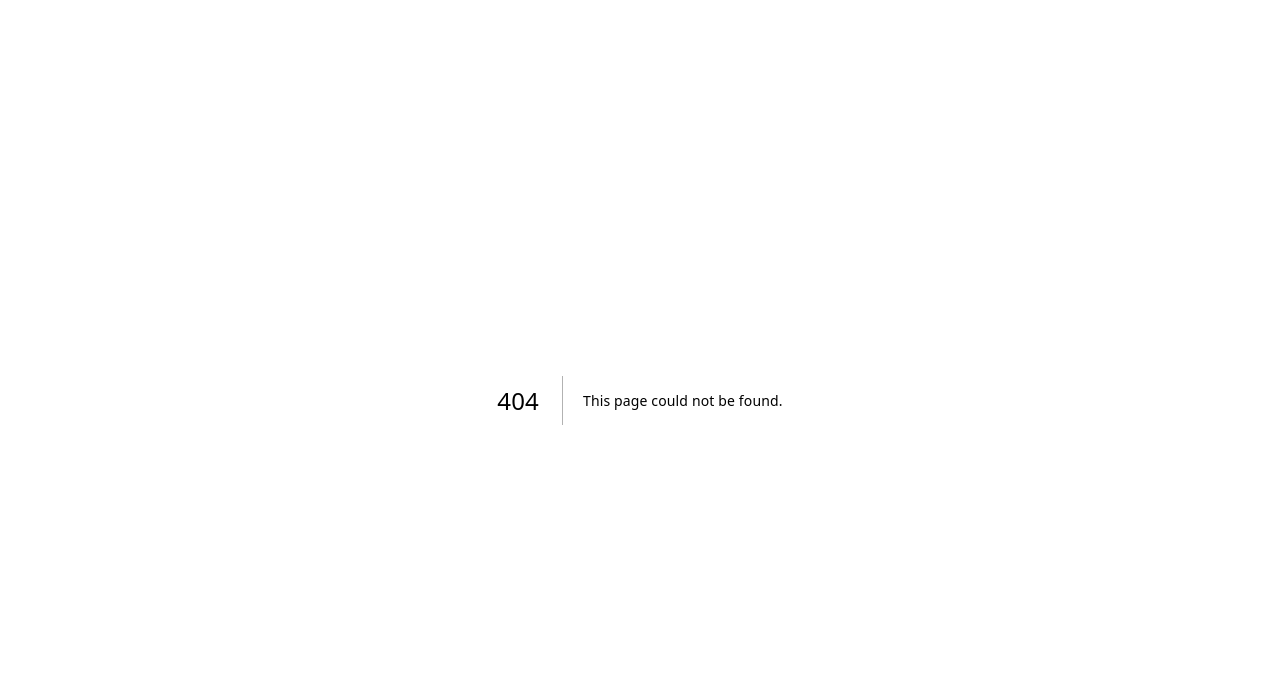
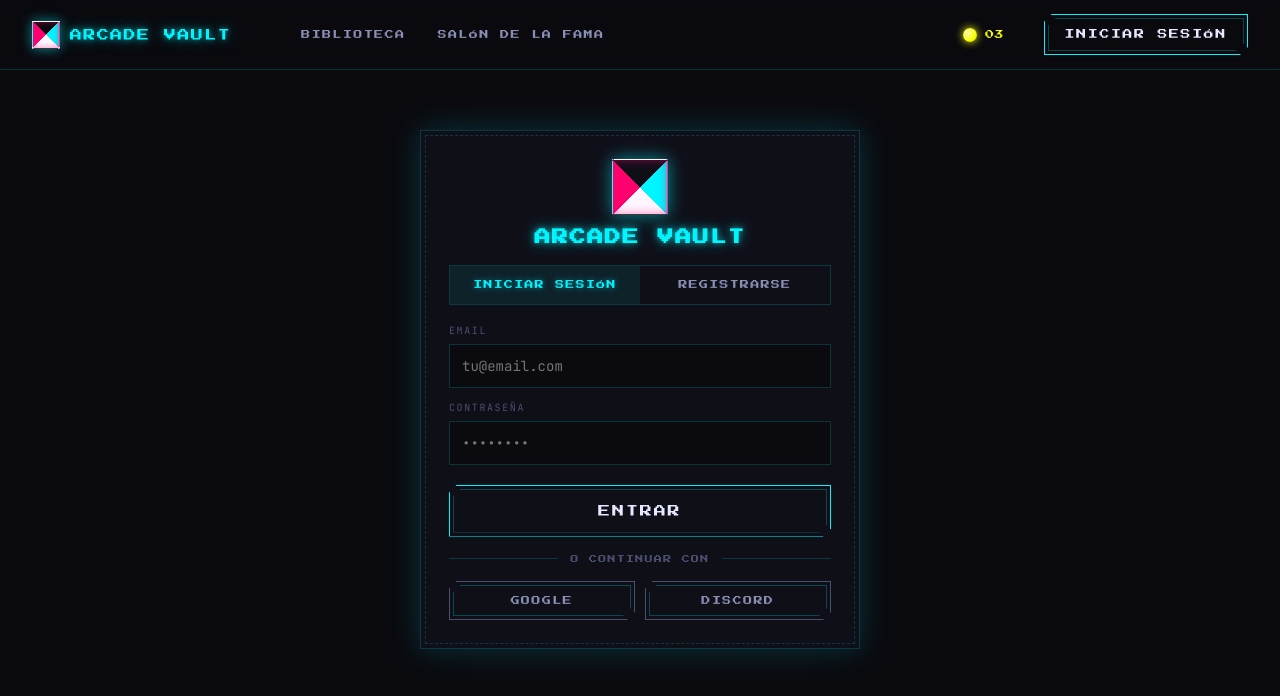
Before and after one commit to jorgitko/05-arcade-vault, a Next.js app: page /auth in a window 1280 px wide. Before the commit this address had no page. Shown: the top 696 px of the page. Built offline with nearby package versions, Linux system fonts and the light colour scheme.

Commit message:
Add authentication and game player pages

```diff
--- /dev/null
+++ b/app/(app)/auth/page.tsx
@@ -0,0 +1,117 @@
+'use client';
+
+import { useState } from 'react';
+import { useRouter } from 'next/navigation';
+import { saveUser } from '@/lib/storage';
+import styles from '@/styles/arcade.module.css';
+
+export default function AuthPage() {
+  const [tab, setTab] = useState<'login' | 'register'>('login');
+  const [email, setEmail] = useState('');
+  const [password, setPassword] = useState('');
+  const [name, setName] = useState('');
+  const router = useRouter();
+
+  const handleSubmit = (e: React.FormEvent) => {
+    e.preventDefault();
+
+    if (!email || !password) {
+      alert('Por favor completa email y contraseña');
+      return;
+    }
+    if (tab === 'register' && !name) {
+      alert('Por favor completa tu nombre');
+      return;
+    }
+
+    const user = {
+      name: tab === 'register' ? name : email.split('@')[0].toUpperCase(),
+      email,
+    };
+
+    saveUser(user);
+    window.location.href = '/';
+  };
+
+  return (
+    <div className={styles['av-auth-wrap']}>
+      <div className={styles['auth-card']}>
+        <div className={styles['auth-header']}>
+          <div className={styles.mark} />
+          <h2 className={`${styles.pixel} ${styles['neon-cyan']}`}>
+            ARCADE VAULT
+          </h2>
+        </div>
+
+        <div className={styles['auth-tabs']}>
+          <button
+            className={tab === 'login' ? styles.on : ''}
+            onClick={() => setTab('login')}
+          >
+            INICIAR SESIÓN
+          </button>
+          <button
+            className={tab === 'register' ? styles.on : ''}
+            onClick={() => setTab('register')}
+          >
+            REGISTRARSE
+          </button>
+        </div>
+
+        <form onSubmit={handleSubmit}>
+          {tab === 'register' && (
+            <div className={styles.field}>
+              <label>Nombre</label>
+              <input
+                type="text"
+                placeholder="Tu nombre de jugador"
+                value={name}
+                onChange={(e) => setName(e.target.value)}
+                maxLength={30}
+              />
+            </div>
+          )}
+
+          <div className={styles.field}>
+            <label>Email</label>
+            <input
+              type="email"
+              placeholder="tu@email.com"
+              value={email}
+              onChange={(e) => setEmail(e.target.value)}
+            />
+          </div>
+
+          <div className={styles.field}>
+            <label>Contraseña</label>
+            <input
+              type="password"
+              placeholder="••••••••"
+              value={password}
+              onChange={(e) => setPassword(e.target.value)}
+            />
+          </div>
+
+          <button
+            type="submit"
+            className={`${styles.btn} ${styles.lg}`}
+            style={{ width: '100%', marginTop: '8px' }}
+          >
+            {tab === 'login' ? 'ENTRAR' : 'CREAR CUENTA'}
+          </button>
+        </form>
+
+        <div className={styles['auth-divider']}>O CONTINUAR CON</div>
+
+        <div className={styles.social}>
+          <button className={`${styles.btn} ${styles.ghost}`}>
+            GOOGLE
+          </button>
+          <button className={`${styles.btn} ${styles.ghost}`}>
+            DISCORD
+          </button>
+        </div>
+      </div>
+    </div>
+  );
+}
--- a/components/nav.tsx
+++ b/components/nav.tsx
@@ -1,7 +1,7 @@
 'use client';
 
 import { useState } from 'react';
-import { usePathname } from 'next/navigation';
+import { usePathname, useRouter } from 'next/navigation';
 import Link from 'next/link';
 import type { User } from '@/lib/types';
 import styles from '@/styles/arcade.module.css';
@@ -13,6 +13,7 @@ interface NavProps {
 
 export default function Nav({ user, onSignOut }: NavProps) {
   const pathname = usePathname();
+  const router = useRouter();
   const [mobileOpen, setMobileOpen] = useState(false);
 
   const isActive = (path: string) => pathname === path;
@@ -57,9 +58,12 @@ export default function Nav({ user, onSignOut }: NavProps) {
               {user.name}
             </button>
           ) : (
-            <Link href="/auth" className={styles.btn}>
+            <button
+              className={styles.btn}
+              onClick={() => { window.location.href = '/auth'; }}
+            >
               INICIAR SESIÓN
-            </Link>
+            </button>
           )}
         </div>
 
```
Also changed, not shown: app/(app)/jugar/[id]/page.tsx (added, +152 -0 lines).
